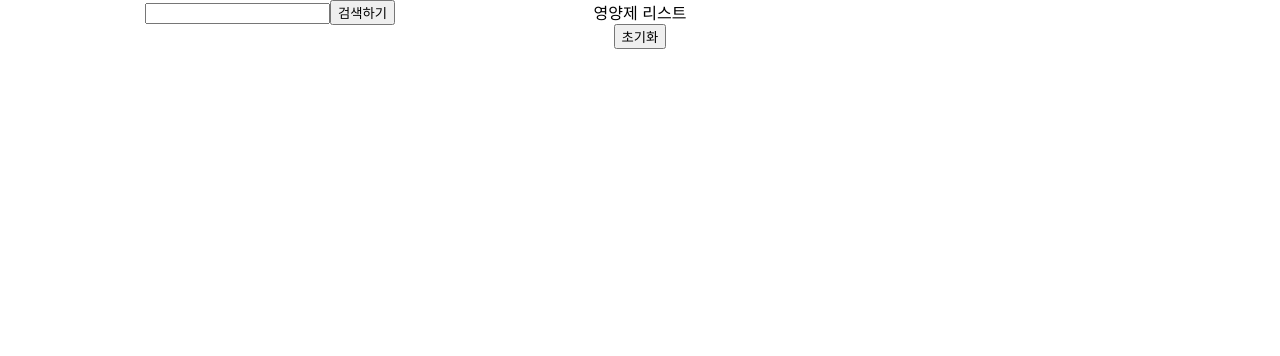
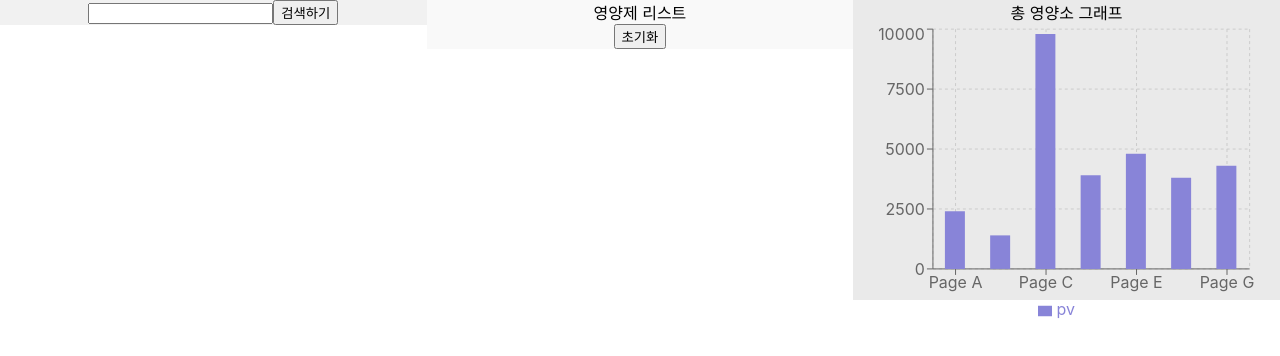
Before and after one commit to swookang77/Cherb, a React (Create React App) app in the folder frontend/: page / in a window 1280 px wide. Shown: the top 356 px of the page. Built offline with nearby package versions, Linux system fonts and the light colour scheme.

Commit message:
[STYLE]place the GraphVitamin Component

```diff
--- a/frontend/src/App.js
+++ b/frontend/src/App.js
@@ -1,4 +1,5 @@
 import "./Combination.css";
+import GraphVitamin from "./components/GraphVitamin";
 import PickedVitamin from "./components/PickedVitamin";
 import SearchVitamin from "./components/SearchVitamin";
 import { store } from "./store";
@@ -6,14 +7,16 @@ import { Provider } from "react-redux";
 function App() {
   return (
     <Provider store={store}>
-      <div className="combination">
-        <div className="grid-container">
-          <div className="search-vitamin">
-            <SearchVitamin />{" "}
-          </div>
-          <div className="vitaminlist">
-            <PickedVitamin></PickedVitamin>
-          </div>
+      <div className="container">
+        <div className="search-vitamin">
+          <SearchVitamin />{" "}
+        </div>
+        <div className="picked-vitamin">
+          <PickedVitamin></PickedVitamin>
+        </div>
+        <div className="graph-vitamin">
+          총 영양소 그래프
+          <GraphVitamin></GraphVitamin>
         </div>
       </div>
     </Provider>
--- a/frontend/src/Combination.css
+++ b/frontend/src/Combination.css
@@ -1,14 +1,25 @@
-.combination {
+.container {
+  display: flex;
   text-align: center;
 }
 
-.vitaminlist {
-  position: fixed;
-  justify-self: center;
+.search-vitamin{
+  background-color: #f1f1f1;
+  width: calc(33.33%);
 }
 
-.grid-container {
-  display: grid;
-  grid-template-columns: 1fr 1fr;
-  grid-gap: 200px;
+.picked-vitamin {
+  position: fixed;
+  left: calc(33.33%);
+  width: calc(33.33%);
+  background-color: #f9f9f9;
 }
+
+.graph-vitamin{
+  position: fixed;
+  /* justify-self: flex-end; */
+  left: calc(66.66%);
+  width: calc(33.33%);
+  height: 300px;
+  background-color: #eaeaea;
+}
--- a/frontend/src/components/GraphVitamin.js
+++ b/frontend/src/components/GraphVitamin.js
@@ -0,0 +1,111 @@
+import React, { PureComponent } from "react";
+import { BarChart, Bar, XAxis, YAxis, CartesianGrid, Tooltip, Legend, ResponsiveContainer } from "recharts";
+
+const data = [
+  {
+    name: "Page A",
+    uv: 4000,
+    pv: 2400,
+    amt: 2400,
+  },
+  {
+    name: "Page B",
+    uv: 3000,
+    pv: 1398,
+    amt: 2210,
+  },
+  {
+    name: "Page C",
+    uv: 2000,
+    pv: 9800,
+    amt: 2290,
+  },
+  {
+    name: "Page D",
+    uv: 2780,
+    pv: 3908,
+    amt: 2000,
+  },
+  {
+    name: "Page E",
+    uv: 1890,
+    pv: 4800,
+    amt: 2181,
+  },
+  {
+    name: "Page F",
+    uv: 2390,
+    pv: 3800,
+    amt: 2500,
+  },
+  {
+    name: "Page G",
+    uv: 3490,
+    pv: 4300,
+    amt: 2100,
+  },
+];
+
+const getIntroOfPage = (label) => {
+  if (label === "Page A") {
+    return "Page A is about men's clothing";
+  }
+  if (label === "Page B") {
+    return "Page B is about women's dress";
+  }
+  if (label === "Page C") {
+    return "Page C is about women's bag";
+  }
+  if (label === "Page D") {
+    return "Page D is about household goods";
+  }
+  if (label === "Page E") {
+    return "Page E is about food";
+  }
+  if (label === "Page F") {
+    return "Page F is about baby food";
+  }
+  return "";
+};
+
+const CustomTooltip = ({ active, payload, label }) => {
+  if (active && payload && payload.length) {
+    return (
+      <div className="custom-tooltip">
+        <p className="label">{`${label} : ${payload[0].value}`}</p>
+        <p className="intro">{getIntroOfPage(label)}</p>
+        <p className="desc">Anything you want can be displayed here.</p>
+      </div>
+    );
+  }
+
+  return null;
+};
+
+export default class GraphVitamin extends PureComponent {
+  static demoUrl = "https://codesandbox.io/s/tooltip-with-customized-content-lyxvs";
+
+  render() {
+    return (
+      <ResponsiveContainer width="100%" height="100%">
+        <BarChart
+          width={500}
+          height={300}
+          data={data}
+          margin={{
+            top: 5,
+            right: 30,
+            left: 20,
+            bottom: 5,
+          }}>
+          <CartesianGrid strokeDasharray="3 3" />
+          <XAxis dataKey="name" />
+          <YAxis />
+          <Tooltip content={<CustomTooltip />} />
+          <Legend />
+          <Bar dataKey="pv" barSize={20} fill="#8884d8" />
+        </BarChart>
+      </ResponsiveContainer>
+    );
+  }
+}
```
